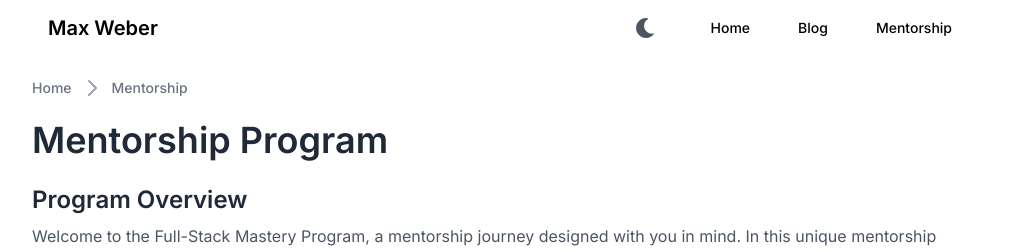
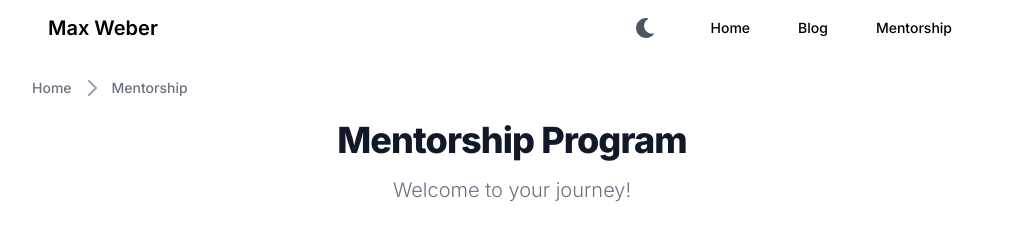
Before and after one commit to md-weber/website, a Next.js app: page /mentorship in a window 1280 px wide. Shown: the top 252 px of the page, without its empty margins (128-1145 px from the left). Built offline with nearby package versions, Linux system fonts and the light colour scheme.

Commit message:
Small fine tune of the texts

```diff
--- a/src/app/company-training/page.tsx
+++ b/src/app/company-training/page.tsx
@@ -6,16 +6,15 @@ const ProfessionalTrainingPage = () => {
     return (
         <>
             <div className="p-8 text-gray-500 dark:text-gray-400">
-                <section className="mb-8">
-                    <h1 className="text-center mb-4 text-4xl font-extrabold tracking-tight leading-none text-gray-900 md:text-5xl lg:text-6xl dark:text-white">
+                <div className="mx-auto max-w-screen-sm text-center lg:mb-16 mb-8">
+                    <h2 className="mb-4 text-3xl lg:text-4xl tracking-tight font-extrabold text-gray-900 dark:text-white">
                         Professional Flutter Training for Companies
-                    </h1>
-                    <p className="text-center mb-8 text-lg font-normal text-gray-500 lg:text-xl sm:px-16 dark:text-gray-400">
+                    </h2>
+                    <p className="font-light text-gray-500 sm:text-xl dark:text-gray-400">
                         Improve your team&apos;s Flutter skills with a customized training program. Suitable for
                         companies and teams of all sizes.
                     </p>
-                </section>
-
+                </div>
                 <section className="mb-8">
                     <h2 className="text-2xl py-1 pt-10 dark:text-white">Why Choose My Training Program?</h2>
                     <p className="mt-2  text-gray-500 dark:text-gray-400">
--- a/src/app/mentorship/page.tsx
+++ b/src/app/mentorship/page.tsx
@@ -27,8 +27,14 @@ const mentorshipFAQ: FAQProps["faqItems"] = [
 const Mentorship = () => {
     return (
         <div className={"m-auto"}>
-            <h2 className="text-4xl font-semibold text-gray-800 dark:text-white">Mentorship Program</h2>
-
+            <div className="mx-auto max-w-screen-sm text-center lg:mb-16 mb-8">
+                <h2 className="mb-4 text-3xl lg:text-4xl tracking-tight font-extrabold text-gray-900 dark:text-white">
+                    Mentorship Program
+                </h2>
+                <p className="font-light text-gray-500 sm:text-xl dark:text-gray-400">
+                    Welcome to your journey!
+                </p>
+            </div>
             <section className="mt-6">
                 <h3 className="text-2xl font-semibold text-gray-800 dark:text-gray-200">Program Overview</h3>
                 <p className="my-2 text-gray-600 dark:text-gray-400">Welcome to the Full-Stack Mastery Program, a
--- a/src/components/blog/post-preview.tsx
+++ b/src/components/blog/post-preview.tsx
@@ -3,6 +3,7 @@ import Link from "next/link";
 import Image from "next/image";
 import {PostMetaData} from "@/components/blog/post-metadata";
 import {SiDart, SiFlutter} from "react-icons/si";
+import Markdown from "markdown-to-jsx";
 
 const PostPreview = (props: PostMetaData) => {
     return (
@@ -23,7 +24,9 @@ const PostPreview = (props: PostMetaData) => {
                     {props.title}
                 </Link>
             </h2>
-            <p className="mb-5 font-light text-gray-500 dark:text-gray-400">{props.preview}</p>
+            <article className={"prose dark:prose-invert my-5"}>
+                <Markdown>{props.preview}</Markdown>
+            </article>
             <div className="flex justify-between items-center">
                 <div className="flex items-center space-x-4">
                     <Image
```
